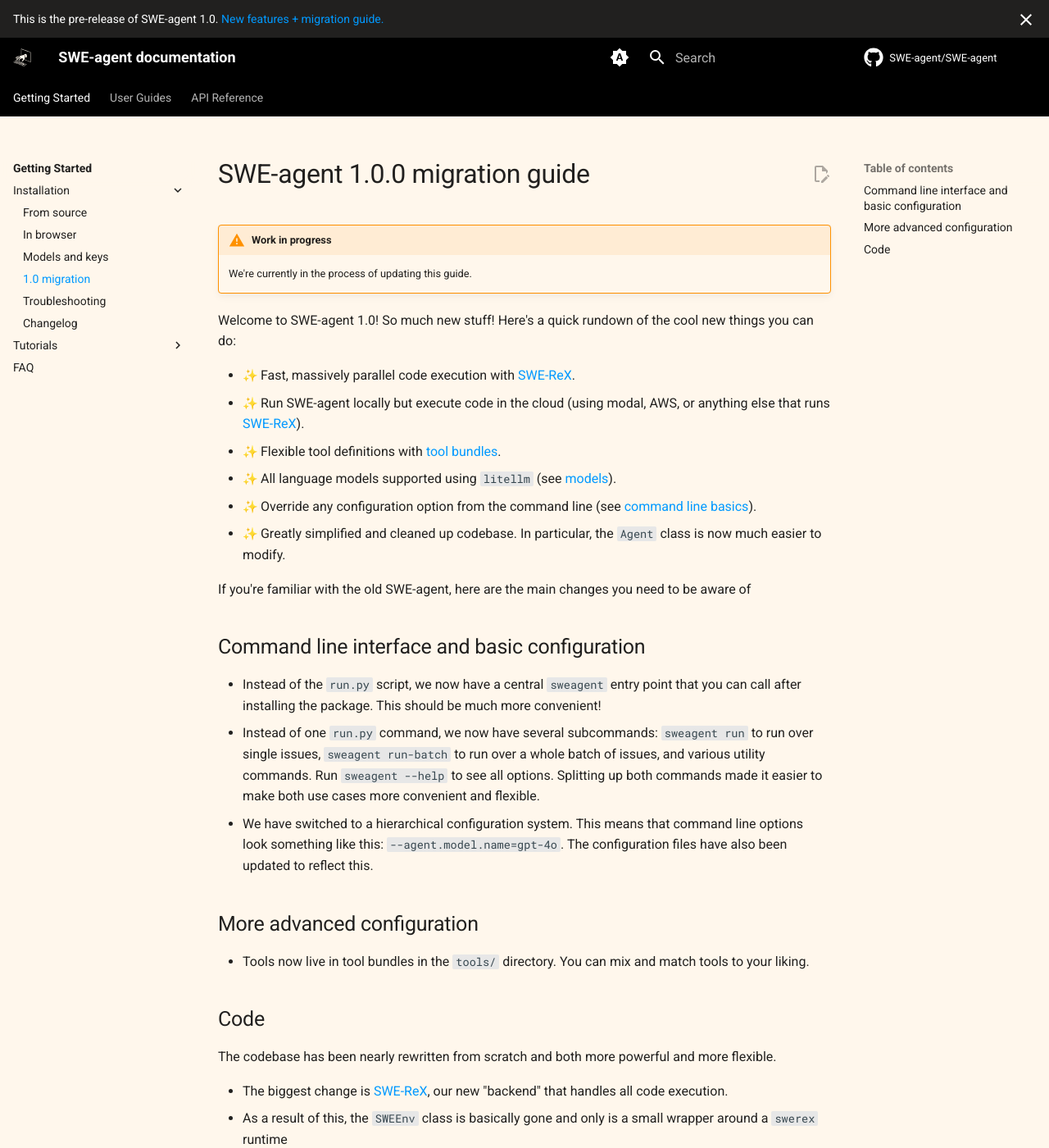
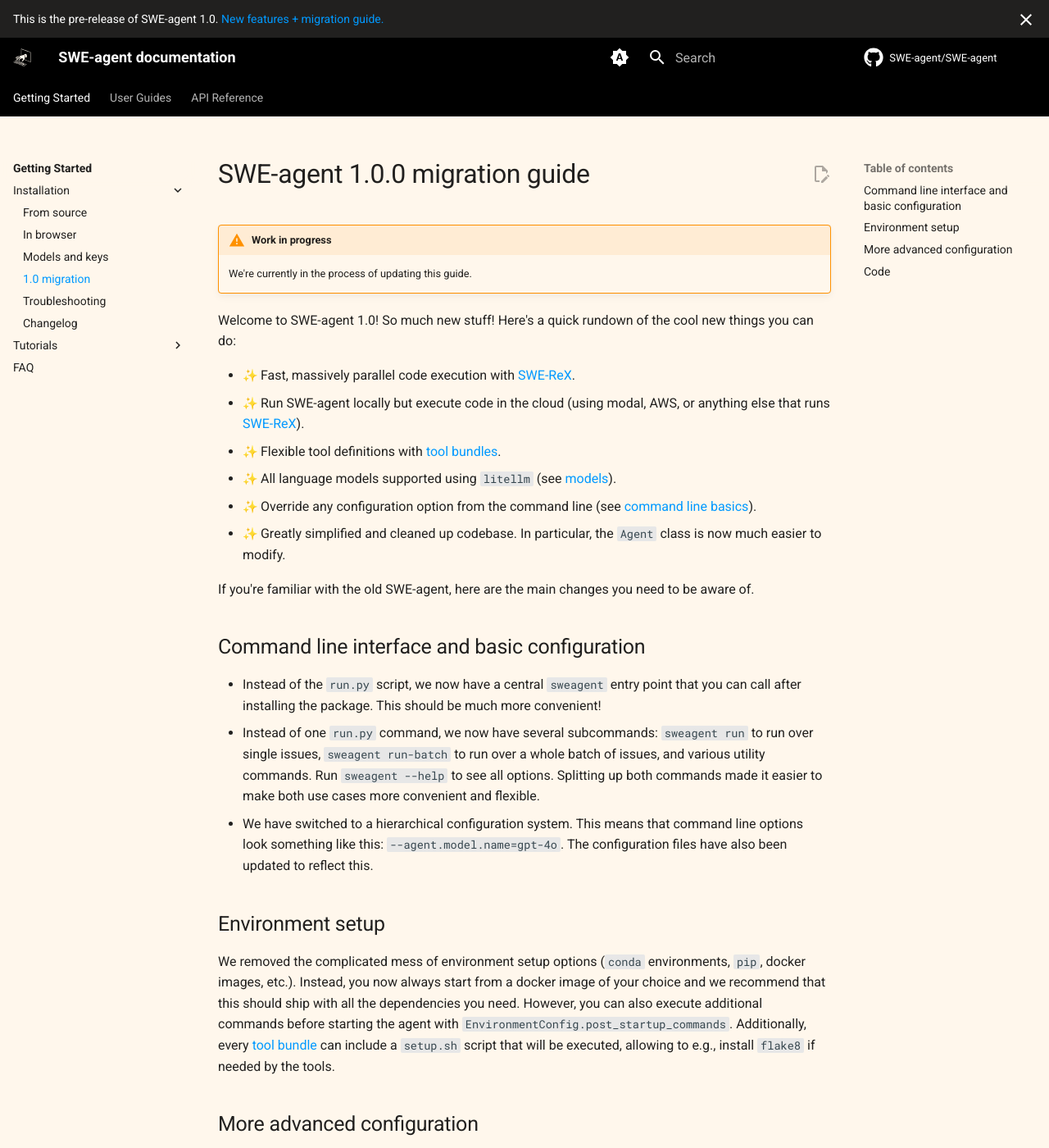
Before and after one commit to princeton-nlp/SWE-agent, an MkDocs documentation site: the page built from docs/installation/migration.md, in a window 1280 px wide and 1400 px high. Shown: the whole window at 82% size. Built offline with MkDocs 1.6.1 and Material for MkDocs 9.7.7, drawn with Linux system fonts in a browser that asks for light colours; emoji names are drawn with the system emoji font; comment, search, counter and statistics services are not loaded; the version menu is left out.

Commit message:
Doc: Explain how to configure environment

```diff
--- a/docs/installation/migration.md
+++ b/docs/installation/migration.md
@@ -12,7 +12,7 @@
 * :sparkles: Override any configuration option from the command line (see [command line basics](../usage/cl_tutorial.md)).
 * :sparkles: Greatly simplified and cleaned up codebase. In particular, the `Agent` class is now much easier to modify.
 
-If you're familiar with the old SWE-agent, here are the main changes you need to be aware of
+If you're familiar with the old SWE-agent, here are the main changes you need to be aware of.
 
 ## Command line interface and basic configuration
 
@@ -21,6 +21,13 @@
 * Instead of one `run.py` command, we now have several subcommands: `sweagent run` to run over single issues, `sweagent run-batch` to run over a whole batch of issues, and various utility commands. Run `sweagent --help` to see all options. Splitting up both commands made it easier to make both use cases more convenient and flexible.
 * We have switched to a hierarchical configuration system. This means that command line options look something like this: `--agent.model.name=gpt-4o`.
   The configuration files have also been updated to reflect this.
+
+## Environment setup
+
+We removed the complicated mess of environment setup options (`conda` environments, `pip`, docker images, etc.).
+Instead, you now always start from a docker image of your choice and we recommend that this should ship with all the dependencies you need.
+However, you can also execute additional commands before starting the agent with `EnvironmentConfig.post_startup_commands`.
+Additionally, every [tool bundle](../config/tools.md) can include a `setup.sh` script that will be executed, allowing to e.g., install `flake8` if needed by the tools.
 
 ## More advanced configuration
 
```
Also changed, not shown: docs/usage/cl_tutorial.md (+16 -0 lines).
